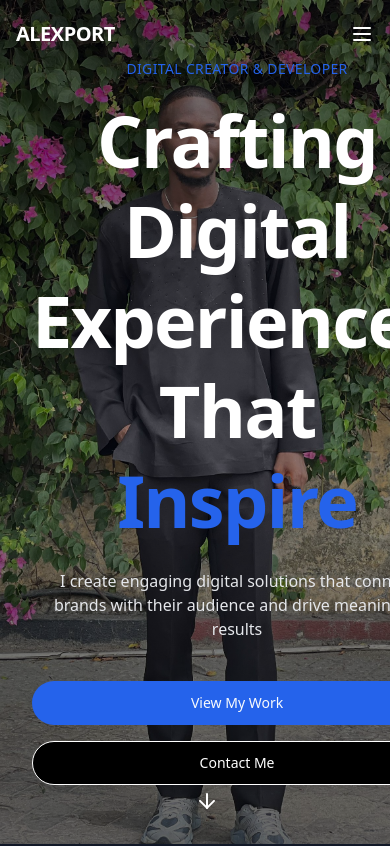
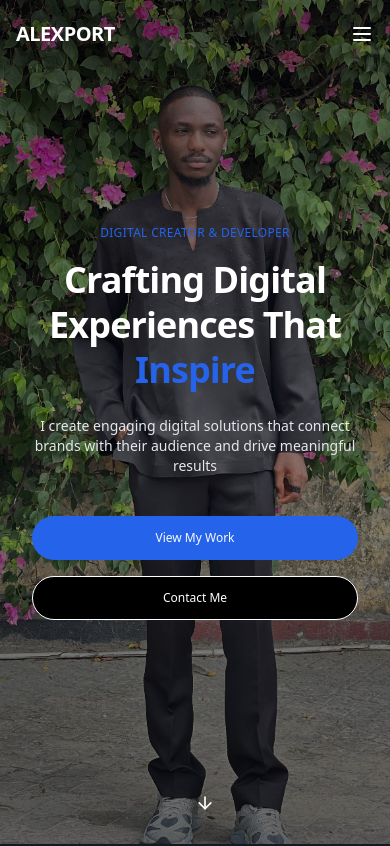
Before and after one commit to mfonmfon/alexport, a Next.js app: page / in a window 390 px wide. Shown: the top 846 px of the page. Built offline with nearby package versions, Linux system fonts and the light colour scheme.

Commit message:
committed to the new

```diff
--- a/app/page.tsx
+++ b/app/page.tsx
@@ -53,20 +53,20 @@ export default function Home() {
           style={{ opacity, scale }}
           className="max-w-4xl mx-auto z-10 px-4 sm:px-6 lg:px-8"
         >
-          <p className="text-primary font-medium mb-4 tracking-wide text-sm sm:text-base md:text-lg">
+          <p className="text-primary font-medium mb-4 tracking-wide text-xs sm:text-sm md:text-base lg:text-lg">
             DIGITAL CREATOR & DEVELOPER
           </p>
-          <h1 className="text-7xl sm:text-5xl md:text-6xl lg:text-7xl font-bold mb-6 text-white leading-tight">
+          <h1 className="text-4xl sm:text-5xl md:text-6xl lg:text-7xl font-bold mb-6 text-white leading-tight">
             Crafting Digital <br /> Experiences That <span className="text-primary">Inspire</span>
           </h1>
-          <p className="text-base sm:text-lg md:text-xl lg:text-2xl text-gray-200 mb-10 max-w-2xl mx-auto">
+          <p className="text-sm sm:text-base md:text-lg lg:text-xl text-gray-200 mb-10 max-w-2xl mx-auto">
             I create engaging digital solutions that connect brands with their audience and drive meaningful results
           </p>
           <div className="flex flex-col sm:flex-row gap-4 justify-center">
-            <Button size="lg" className="rounded-full px-8 text-sm sm:text-base">
+            <Button size="lg" className="rounded-full px-6 sm:px-8 text-xs sm:text-sm md:text-base">
               View My Work
             </Button>
-            <Button size="lg" variant="outline" className="rounded-full px-8 text-sm sm:text-base text-white border-white hover:bg-white/10">
+            <Button size="lg" variant="outline" className="rounded-full px-6 sm:px-8 text-xs sm:text-sm md:text-base text-white border-white hover:bg-white/10">
               Contact Me
             </Button>
           </div>
@@ -76,7 +76,7 @@ export default function Home() {
           animate={{ y: [0, 10, 0] }}
           transition={{ repeat: Number.POSITIVE_INFINITY, duration: 1.5 }}
         >
-          <ArrowDown className="h-6 w-6 sm:h-8 sm:w-8 text-white" />
+          <ArrowDown className="h-5 w-5 sm:h-6 sm:w-6 md:h-8 md:w-8 text-white" />
         </motion.div>
       </section>
 
```
